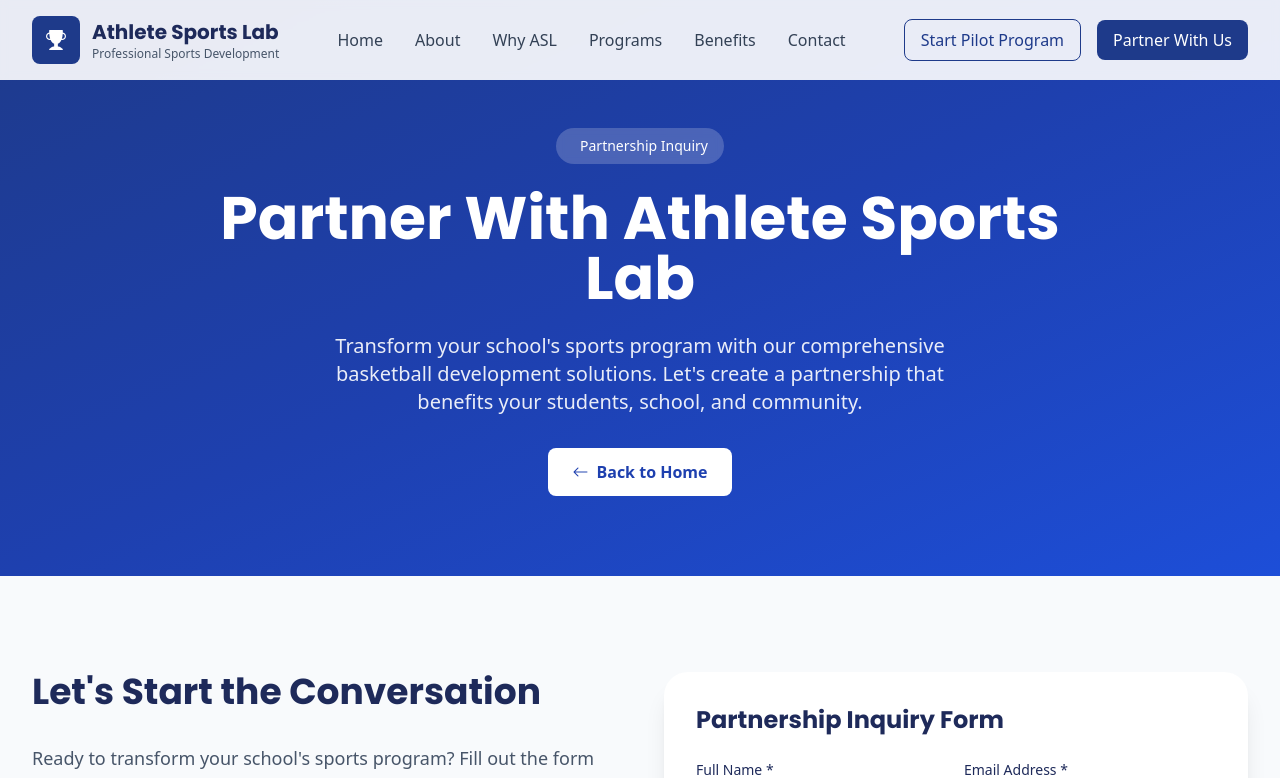
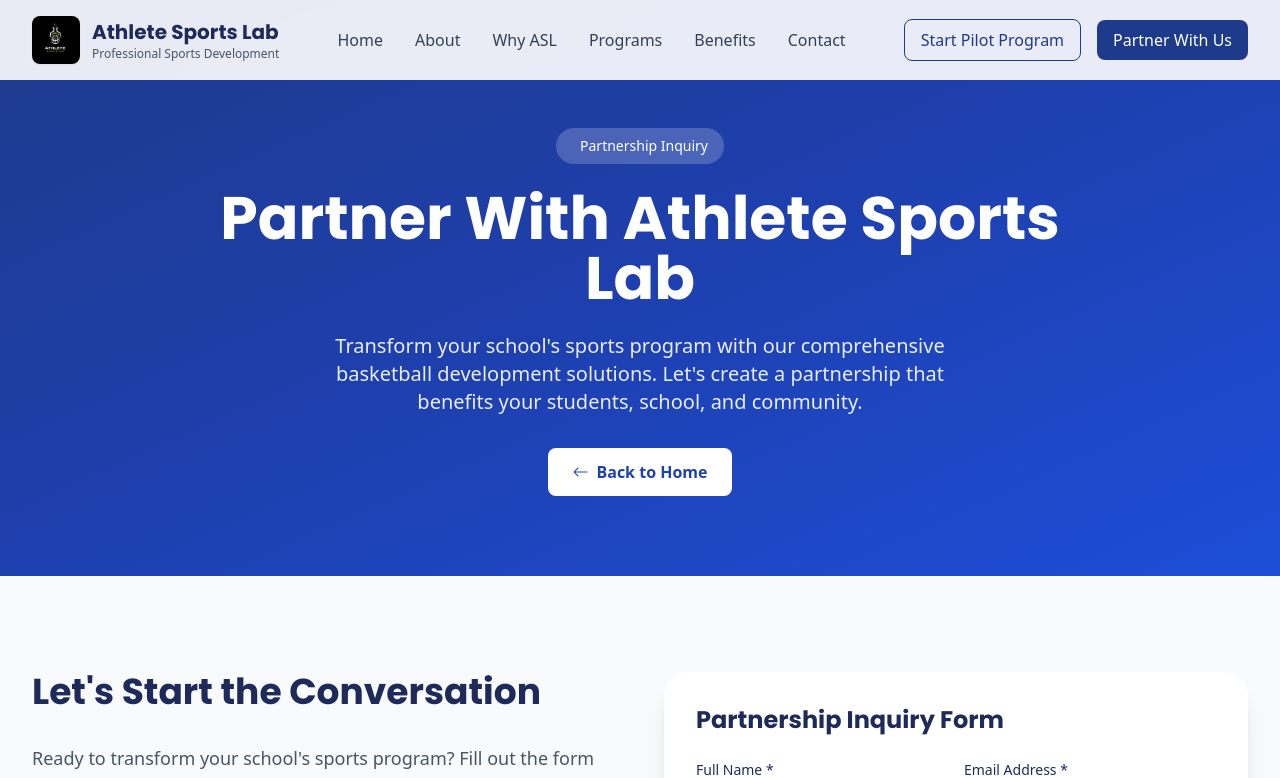
Before and after one commit to ishammadkhan-bot/websparks-mjmt0dbn, a React (Vite) app: page /partnership in a window 1280 px wide. Shown: the top 778 px of the page. Built offline with nearby package versions, Linux system fonts and the light colour scheme.

Commit message:
Update header to use new logo image

```diff
--- a/src/components/Header.tsx
+++ b/src/components/Header.tsx
@@ -1,5 +1,6 @@
 import React, { useState, useEffect } from 'react';
 import { Link, useLocation } from 'react-router-dom';
+import Logo from '../../images/ChatGPT Image Feb 4, 2026, 04_03_18 PM.png';
 
 const Header: React.FC = () => {
   const [isMenuOpen, setIsMenuOpen] = useState(false);
@@ -34,8 +35,12 @@ const Header: React.FC = () => {
       <div className="max-w-7xl mx-auto px-4 sm:px-6 lg:px-8">
         <div className="flex items-center justify-between h-16 sm:h-20">
           <Link to="/" className="flex items-center space-x-3">
-            <div className="w-10 h-10 sm:w-12 sm:h-12 bg-primary-500 rounded-lg flex items-center justify-center">
-              <i className="bi bi-trophy-fill text-white text-lg sm:text-xl"></i>
+            <div className="w-10 h-10 sm:w-12 sm:h-12 rounded-lg overflow-hidden bg-white flex items-center justify-center shadow-sm">
+              <img
+                src={Logo}
+                alt="Athlete Sports Lab logo"
+                className="w-full h-full object-cover"
+              />
             </div>
             <div>
               <h1 className="text-lg sm:text-xl font-heading font-bold text-primary-900">
```
Also changed, not shown: images/ChatGPT Image Feb 4, 2026, 04_03_18 PM.png (added).
